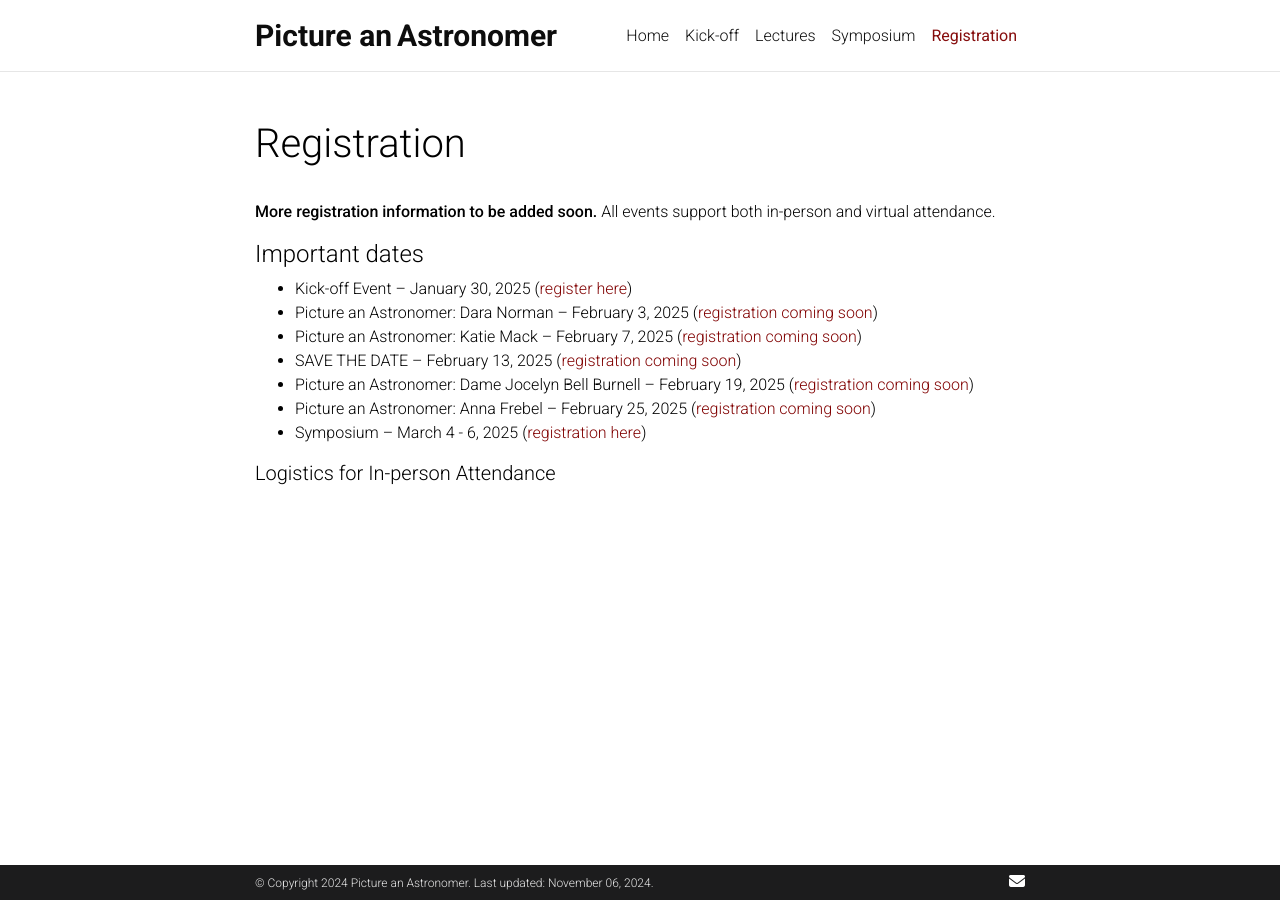
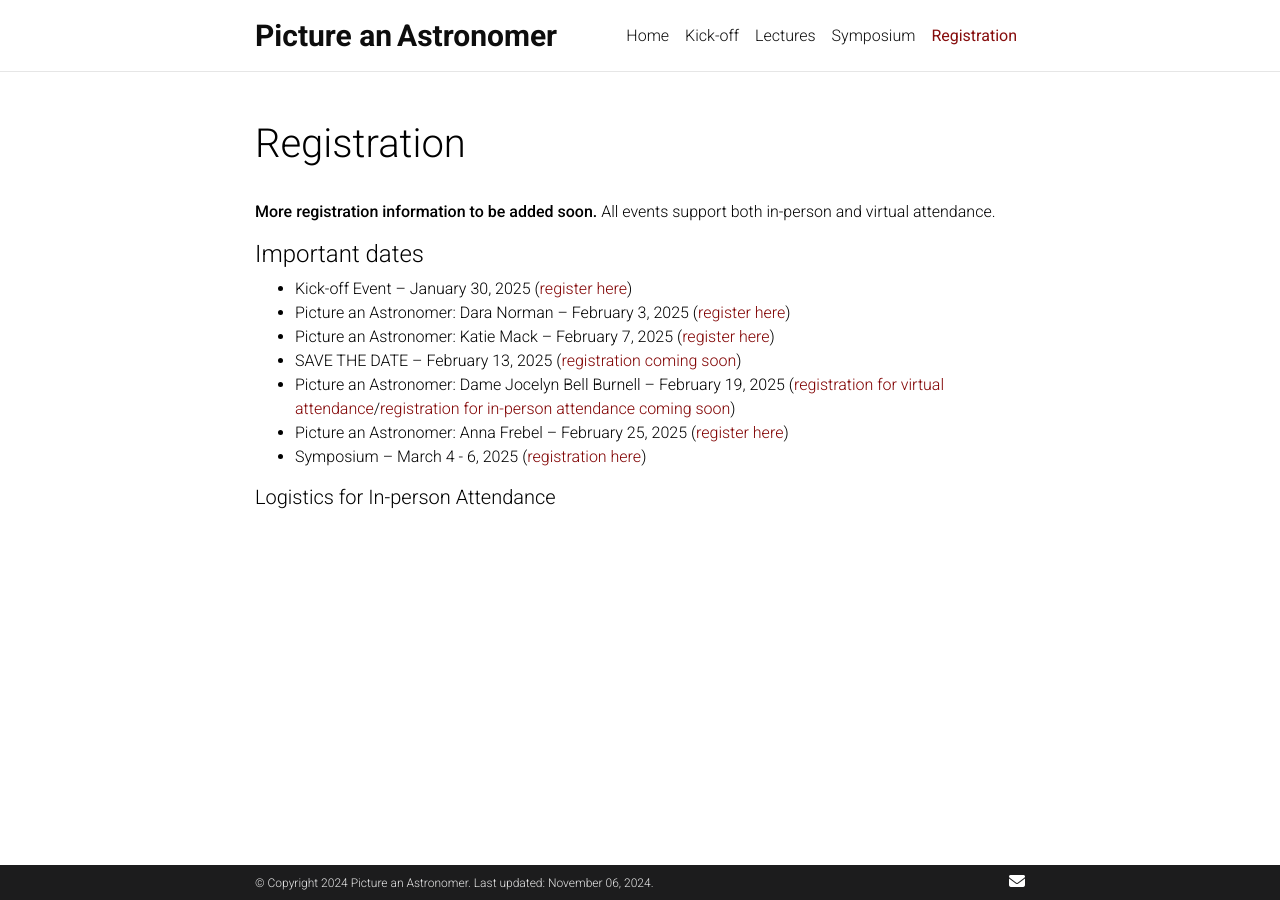
Before and after one commit to pictureanastronomer/pictureanastronomer.github.io, a Jekyll site: the page built from _pages/registration.md, in a window 1280 px wide. Built offline with Jekyll 4.4.1, drawn with Linux system fonts in a browser that asks for light colours; nearby versions of some CDN libraries; comment, search, counter and statistics services are not loaded; a style sheet for code colours, icons or effects is not loaded.

Commit message:
add registration links

```diff
--- a/_pages/registration.md
+++ b/_pages/registration.md
@@ -13,11 +13,11 @@ social: false
 
 #### Important dates
 - Kick-off Event -- January 30, 2025 ([register here](https://docs.google.com/forms/d/1aoZqLiu0woXlWP5EOr7J5kd93tlrJpk1bMbaSU4y6Jk/viewform?edit_requested=true){:target="_blank"})
-- Picture an Astronomer: Dara Norman -- February 3, 2025 ([registration coming soon](){:target="_blank"})
-- Picture an Astronomer: Katie Mack -- February 7, 2025 ([registration coming soon](){:target="_blank"})
+- Picture an Astronomer: Dara Norman -- February 3, 2025 ([register here](https://forms.gle/FuAxS2zSCpuX4Seb6){:target="_blank"})
+- Picture an Astronomer: Katie Mack -- February 7, 2025 ([register here](https://forms.gle/4KhPRXvUTpyvM6Gm9){:target="_blank"})
 - SAVE THE DATE -- February 13, 2025 ([registration coming soon](){:target="_blank"})
-- Picture an Astronomer: Dame Jocelyn Bell Burnell -- February 19, 2025 ([registration coming soon](){:target="_blank"})
-- Picture an Astronomer: Anna Frebel -- February 25, 2025 ([registration coming soon](){:target="_blank"})
+- Picture an Astronomer: Dame Jocelyn Bell Burnell -- February 19, 2025 ([registration for virtual attendance](https://forms.gle/ez8ajBBiGjummteL6){:target="_blank"}/[registration for in-person attendance coming soon](){:target="_blank"})
+- Picture an Astronomer: Anna Frebel -- February 25, 2025 ([register here](https://forms.gle/1t9N3GGL31TEDykL6){:target="_blank"})
 - Symposium -- March 4 - 6, 2025 ([registration here](https://forms.gle/VSXNej4C2gEuuz7y5){:target="_blank"})
 
 ##### Logistics for In-person Attendance
```
